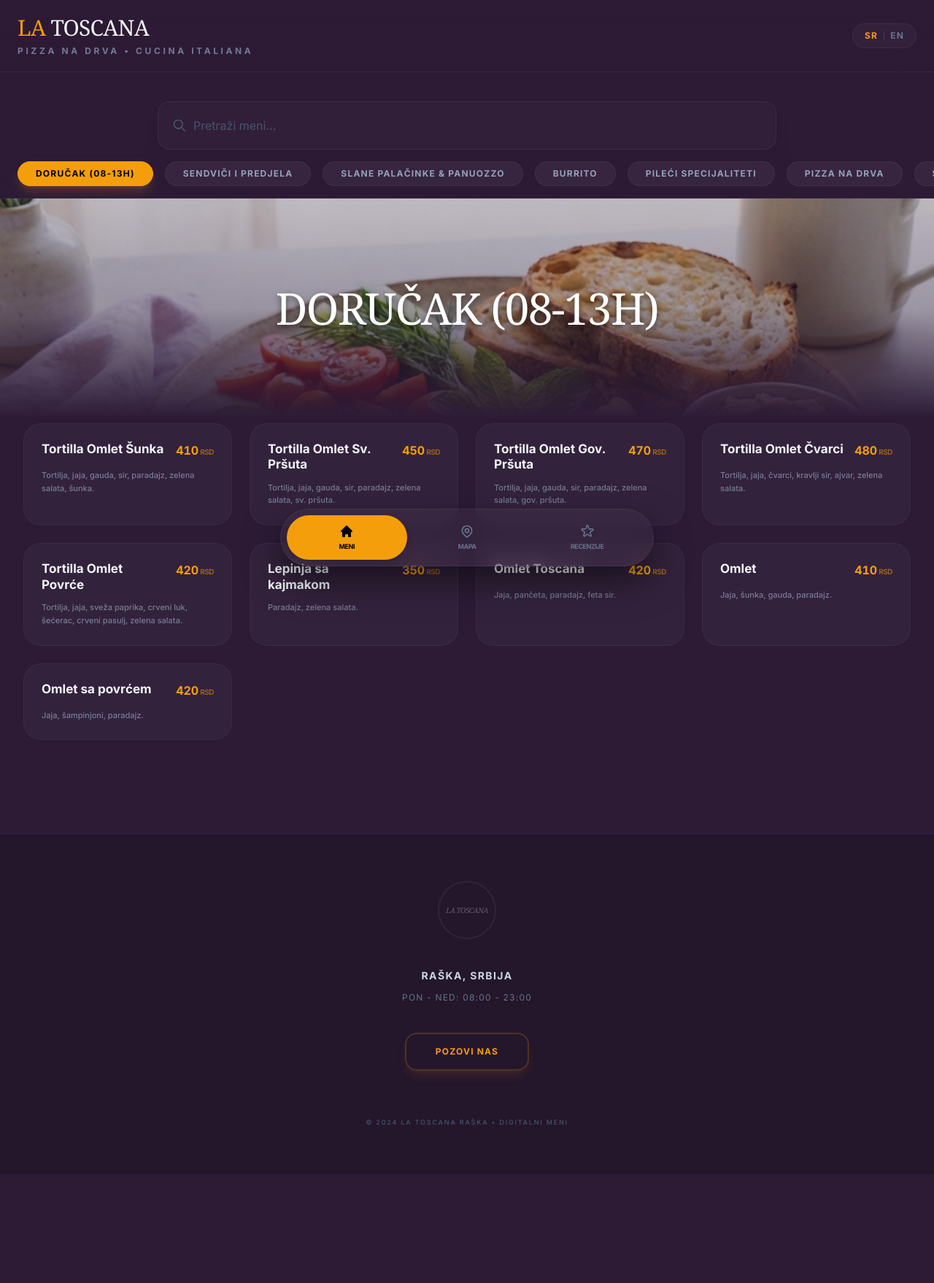
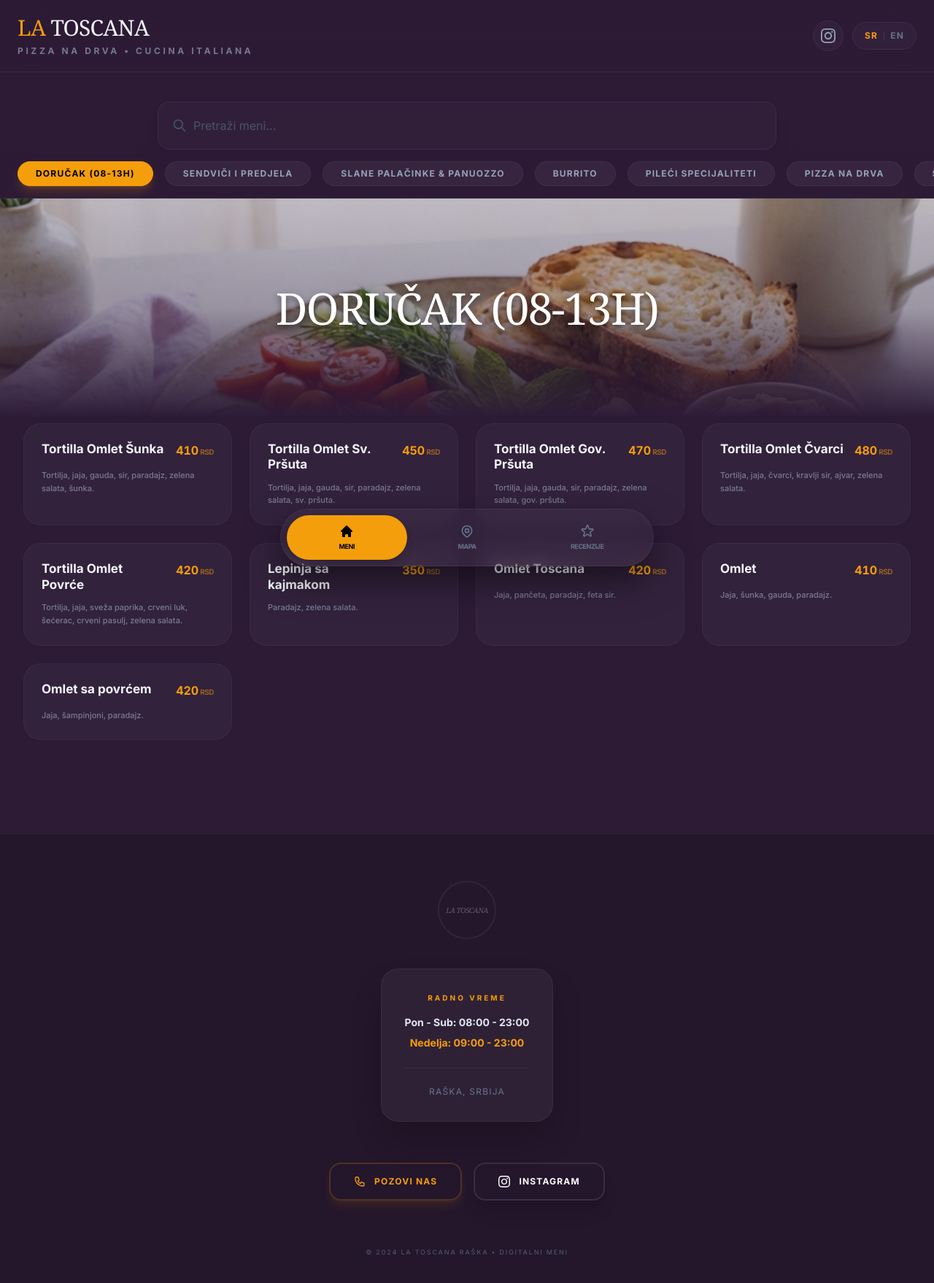
Before and after one commit to toscanaraska/menu, a React (Vite) app: page / in a window 1280 px wide. Shown: the top 1758 px of the page at 73% size. Before the commit the page ends 1609 px from the top, so only its background shows below. Built offline with nearby package versions, Linux system fonts and the light colour scheme.

Commit message:
Add Instagram link and update/emphasize working hours

```diff
--- a/components/Layout.tsx
+++ b/components/Layout.tsx
@@ -22,14 +22,29 @@ const Layout: React.FC<LayoutProps> = ({ children, restaurant, language, onLangu
             <p className="text-[10px] md:text-xs text-slate-400 font-bold uppercase tracking-[0.3em] mt-1.5 opacity-70">Pizza na drva • Cucina Italiana</p>
           </div>
 
+          <div className="flex items-center gap-3">
+            {restaurant.instagram && (
+              <a
+                href={restaurant.instagram}
+                target="_blank"
+                rel="noopener noreferrer"
+                className="p-2.5 rounded-full glass hover:bg-white/10 transition-all active:scale-95 border border-white/5 text-slate-400 hover:text-amber-500"
+                title="Instagram"
+              >
+                <svg className="w-5 h-5" fill="currentColor" viewBox="0 0 24 24">
+                  <path d="M12 2.163c3.204 0 3.584.012 4.85.07 3.252.148 4.771 1.691 4.919 4.919.058 1.265.069 1.645.069 4.849 0 3.205-.012 3.584-.069 4.849-.149 3.225-1.664 4.771-4.919 4.919-1.266.058-1.644.07-4.85.07-3.204 0-3.584-.012-4.849-.07-3.26-.149-4.771-1.699-4.919-4.92-.058-1.265-.07-1.644-.07-4.849 0-3.204.013-3.583.07-4.849.149-3.227 1.664-4.771 4.919-4.919 1.266-.057 1.645-.069 4.849-.069zm0-2.163c-3.259 0-3.667.014-4.947.072-4.358.2-6.78 2.618-6.98 6.98-.059 1.281-.073 1.689-.073 4.948 0 3.259.014 3.668.072 4.948.2 4.358 2.618 6.78 6.98 6.98 1.281.058 1.689.072 4.948.072 3.259 0 3.668-.014 4.948-.072 4.354-.2 6.782-2.618 6.979-6.98.059-1.28.073-1.689.073-4.948 0-3.259-.014-3.667-.072-4.947-.196-4.354-2.617-6.78-6.979-6.98-1.281-.059-1.69-.073-4.949-.073zm0 5.838c-3.403 0-6.162 2.759-6.162 6.162s2.759 6.163 6.162 6.163 6.162-2.759 6.162-6.163c0-3.403-2.759-6.162-6.162-6.162zm0 10.162c-2.209 0-4-1.79-4-4 0-2.209 1.791-4 4-4s4 1.791 4 4c0 2.21-1.791 4-4 4zm6.406-11.845c-.796 0-1.441.645-1.441 1.44s.645 1.44 1.441 1.44c.795 0 1.439-.645 1.439-1.44s-.644-1.44-1.439-1.44z" />
+                </svg>
+              </a>
+            )}
             <button
               onClick={onLanguageToggle}
-            className="flex items-center gap-2 px-4 py-2 rounded-full glass hover:bg-white/5 transition-all active:scale-95 group border border-white/5"
+              className="flex items-center gap-2 px-4 py-2.5 rounded-full glass hover:bg-white/5 transition-all active:scale-95 group border border-white/5"
             >
               <span className={`text-xs font-black uppercase tracking-widest ${language === 'sr' ? 'text-amber-500' : 'text-slate-500 group-hover:text-slate-300'}`}>SR</span>
               <div className="w-px h-3 bg-white/10"></div>
               <span className={`text-xs font-black uppercase tracking-widest ${language === 'en' ? 'text-amber-500' : 'text-slate-500 group-hover:text-slate-300'}`}>EN</span>
             </button>
+          </div>
         </div>
       </header>
 
@@ -42,13 +57,50 @@ const Layout: React.FC<LayoutProps> = ({ children, restaurant, language, onLangu
           <div className="mb-10 opacity-30 grayscale flex justify-center">
             <div className="w-20 h-20 border-2 border-white/20 rounded-full flex items-center justify-center font-serif italic text-[10px] uppercase tracking-tighter">La Toscana</div>
           </div>
-          <p className="text-sm font-bold text-slate-300 uppercase tracking-widest">{restaurant.address[language]}</p>
-          <p className="text-xs text-slate-500 mt-3 uppercase tracking-widest">{restaurant.workHours[language]}</p>
 
-          <div className="flex justify-center gap-6 mt-10">
-            <a href={`tel:${restaurant.phone}`} className="text-amber-500 font-black text-xs uppercase tracking-widest border-2 border-amber-500/20 px-10 py-4 rounded-2xl hover:bg-amber-500 hover:text-black transition-all shadow-lg shadow-amber-500/10 active:scale-95">
+          <div className="bg-white/5 rounded-3xl p-8 mb-10 border border-white/5 inline-block text-center shadow-2xl">
+            <h4 className="text-[10px] font-black uppercase tracking-[0.3em] text-amber-500 mb-4">
+              {language === 'sr' ? 'Radno Vreme' : 'Working Hours'}
+            </h4>
+            <div className="space-y-2">
+              <p className="text-sm font-bold text-slate-200">
+                {restaurant.workHours[language].split('|')[0].trim()}
+              </p>
+              <p className="text-sm font-bold text-amber-500">
+                {restaurant.workHours[language].split('|')[1]?.trim()}
+              </p>
+            </div>
+            <p className="text-xs text-slate-500 mt-6 pt-6 border-t border-white/5 uppercase tracking-widest">
+              {restaurant.address[language]}
+            </p>
+          </div>
+
+          <div className="flex flex-col items-center gap-6 mt-4">
+            <div className="flex flex-wrap justify-center gap-4">
+              <a
+                href={`tel:${restaurant.phone}`}
+                className="flex items-center gap-3 text-amber-500 font-black text-xs uppercase tracking-widest border-2 border-amber-500/20 px-8 py-4 rounded-2xl hover:bg-amber-500 hover:text-black transition-all shadow-lg shadow-amber-500/10 active:scale-95"
+              >
+                <svg className="w-4 h-4" fill="none" stroke="currentColor" viewBox="0 0 24 24">
+                  <path strokeLinecap="round" strokeLinejoin="round" strokeWidth="2" d="M3 5a2 2 0 012-2h3.28a1 1 0 01.948.684l1.498 4.493a1 1 0 01-.502 1.21l-2.257 1.13a11.042 11.042 0 005.516 5.516l1.13-2.257a1 1 0 011.21-.502l4.493 1.498a1 1 0 01.684.949V19a2 2 0 01-2 2h-1C9.716 21 3 14.284 3 6V5z"></path>
+                </svg>
                 {language === 'sr' ? 'Pozovi nas' : 'Call us'}
               </a>
+
+              {restaurant.instagram && (
+                <a
+                  href={restaurant.instagram}
+                  target="_blank"
+                  rel="noopener noreferrer"
+                  className="flex items-center gap-3 text-white font-black text-xs uppercase tracking-widest border-2 border-white/10 px-8 py-4 rounded-2xl hover:bg-white hover:text-black transition-all shadow-xl active:scale-95"
+                >
+                  <svg className="w-4 h-4" fill="currentColor" viewBox="0 0 24 24">
+                    <path d="M12 2.163c3.204 0 3.584.012 4.85.07 3.252.148 4.771 1.691 4.919 4.919.058 1.265.069 1.645.069 4.849 0 3.205-.012 3.584-.069 4.849-.149 3.225-1.664 4.771-4.919 4.919-1.266.058-1.644.07-4.85.07-3.204 0-3.584-.012-4.849-.07-3.26-.149-4.771-1.699-4.919-4.92-.058-1.265-.07-1.644-.07-4.849 0-3.204.013-3.583.07-4.849.149-3.227 1.664-4.771 4.919-4.919 1.266-.057 1.645-.069 4.849-.069zm0-2.163c-3.259 0-3.667.014-4.947.072-4.358.2-6.78 2.618-6.98 6.98-.059 1.281-.073 1.689-.073 4.948 0 3.259.014 3.668.072 4.948.2 4.358 2.618 6.78 6.98 6.98 1.281.058 1.689.072 4.948.072 3.259 0 3.668-.014 4.948-.072 4.354-.2 6.782-2.618 6.979-6.98.059-1.28.073-1.689.073-4.948 0-3.259-.014-3.667-.072-4.947-.196-4.354-2.617-6.78-6.979-6.98-1.281-.059-1.69-.073-4.949-.073zm0 5.838c-3.403 0-6.162 2.759-6.162 6.162s2.759 6.163 6.162 6.163 6.162-2.759 6.162-6.163c0-3.403-2.759-6.162-6.162-6.162zm0 10.162c-2.209 0-4-1.79-4-4 0-2.209 1.791-4 4-4s4 1.791 4 4c0 2.21-1.791 4-4 4zm6.406-11.845c-.796 0-1.441.645-1.441 1.44s.645 1.44 1.441 1.44c.795 0 1.439-.645 1.439-1.44s-.644-1.44-1.439-1.44z" />
+                  </svg>
+                  Instagram
+                </a>
+              )}
+            </div>
           </div>
 
           <p className="mt-16 text-[9px] text-slate-600 uppercase tracking-[0.2em] font-medium">
--- a/constants.ts
+++ b/constants.ts
@@ -6,7 +6,11 @@ export const INITIAL_DATA: MenuState = {
     name: "La Toscana",
     address: { sr: "Raška, Srbija", en: "Raska, Serbia" },
     phone: "060 439 000 9",
-    workHours: { sr: "Pon - Ned: 08:00 - 23:00", en: "Mon - Sun: 08:00 - 23:00" },
+    instagram: "https://www.instagram.com/la____toscana/",
+    workHours: {
+      sr: "Pon - Sub: 08:00 - 23:00 | Nedelja: 09:00 - 23:00",
+      en: "Mon - Sat: 08:00 - 23:00 | Sunday: 09:00 - 23:00"
+    },
     coordinates: { lat: 43.2841875, lng: 20.6148125 }
   },
   language: 'sr',
--- a/types.ts
+++ b/types.ts
@@ -32,6 +32,7 @@ export interface RestaurantInfo {
   logo?: string;
   address: { sr: string; en: string };
   phone: string;
+  instagram?: string;
   workHours: { sr: string; en: string };
   coordinates?: {
     lat: number;
```
Lines whose indentation alone changed are shown as unchanged.
